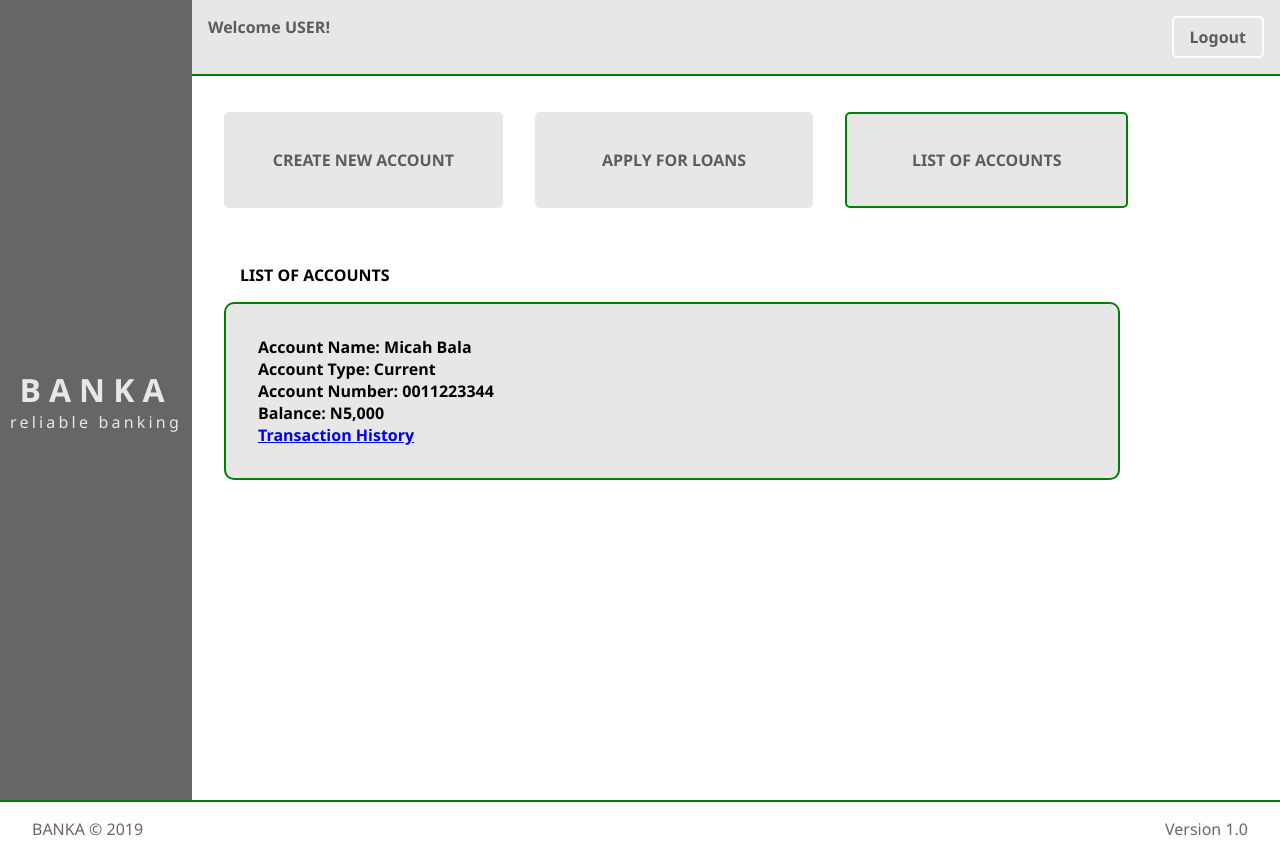
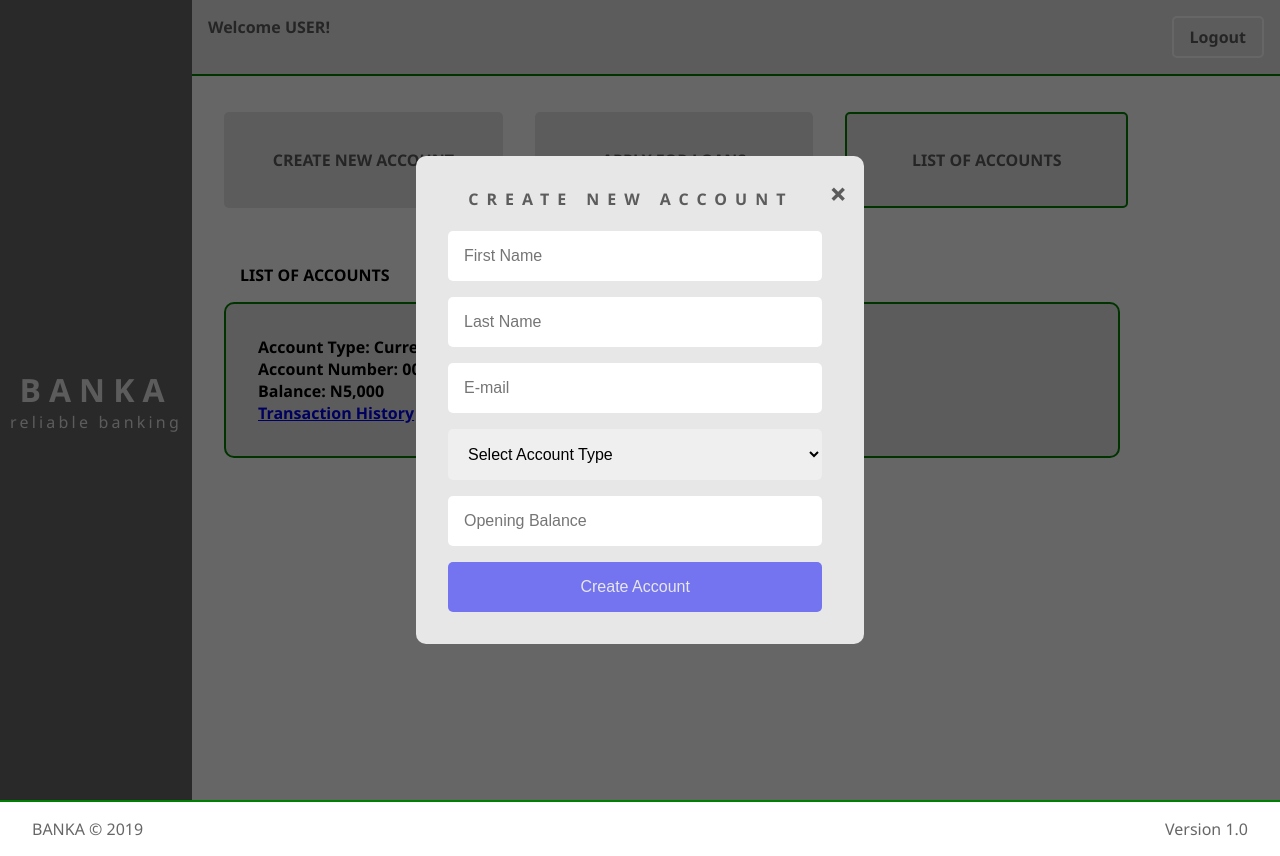
Before and after one commit to MicahBala/banka_app, a plain HTML site: page user-dashboard.html in a window 1280 px wide. Both pictures are taken after a click on the element "CREATE NEW ACCOUNT". Drawn offline with Linux system fonts and the light colour scheme.

Commit message:
[Feature #164706849] Added create-new-account modal

```diff
--- a/css/main.css
+++ b/css/main.css
@@ -243,14 +243,16 @@ footer {
 }
 
 .signup-header,
-.login-header {
+.login-header,
+.create-account-header {
   display: flex;
   justify-content: center;
   color: var(--dark);
 }
 
 .signup,
-.login {
+.login,
+.create-account {
   flex: 2;
   text-align: center;
   padding-top: 1rem;
@@ -267,7 +269,10 @@ footer {
 .signup-form input,
 .signup-form button,
 .login-form input,
-.login-form button {
+.login-form button,
+.create-account-form input,
+.create-account-form select,
+.create-account-form button {
   display: block;
   padding: 1rem;
   margin: 1rem;
@@ -276,7 +281,8 @@ footer {
 }
 
 .signup-form button,
-.login-form button {
+.login-form button,
+.create-account-form button {
   background-color: rgb(116, 116, 241);
   color: var(--light-gray);
   cursor: pointer;
@@ -342,7 +348,7 @@ footer {
   border: solid 2px green;
 }
 
-/* DIsplay area user-dashboard */
+/* Display area user-dashboard */
 .display-area {
   padding: 6rem 0.5rem 0.5rem 1rem;
   display: flex;
--- /dev/null
+++ b/js/newAccountModal.js
@@ -0,0 +1,13 @@
+"use strict";
+
+const btnNewAccount = document.querySelector(".create-new-account");
+const newAccountModal = document.querySelector(".bg-modal");
+const closeModal = document.querySelector(".modal-close");
+
+btnNewAccount.addEventListener("click", () => {
+  newAccountModal.classList.add("modal-active");
+});
+
+closeModal.addEventListener("click", () => {
+  newAccountModal.classList.remove("modal-active");
+});
--- a/user-dashboard.html
+++ b/user-dashboard.html
@@ -20,7 +20,7 @@
           <span class="user-logout">Logout</span>
         </div>
         <div class="display-area">
-          <div class="btn-summary">
+          <div class="btn-summary create-new-account">
             Create New Account
           </div>
           <div class="btn-summary">
@@ -34,7 +34,6 @@
           <h1>LIST OF ACCOUNTS</h1>
           <div class="accounts">
             <div class="list-accounts">
-              <h3>Account Name: Micah Bala</h3>
               <h3>Account Type: Current</h3>
               <h3>Account Number: 0011223344</h3>
               <h3>Balance: N5,000</h3>
@@ -48,5 +47,29 @@
       <p>BANKA &copy; 2019</p>
       <p>Version 1.0</p>
     </footer>
+
+    <!-- New account modal -->
+    <div class="bg-modal">
+      <div class="content-modal">
+        <div class="create-account-header">
+          <h1 class="create-account">CREATE NEW ACCOUNT</h1>
+          <div class="modal-close">+</div>
+        </div>
+        <form action="#" method="post" class="create-account-form">
+          <input type="text" placeholder="First Name" />
+          <input type="text" placeholder="Last Name" />
+          <input type="email" placeholder="E-mail" />
+          <select name="account-type">
+            <option value="" disabled selected hidden>Select Account Type</option>
+            <option value="current">Current</option>
+            <option value="savings">Savings</option>
+          </select>
+          <input type="text" placeholder="Opening Balance" />
+          <button type="submit">Create Account</button>
+        </form>
+      </div>
+    </div>
+
+    <script src="./js/newAccountModal.js"></script>
   </body>
 </html>
```
